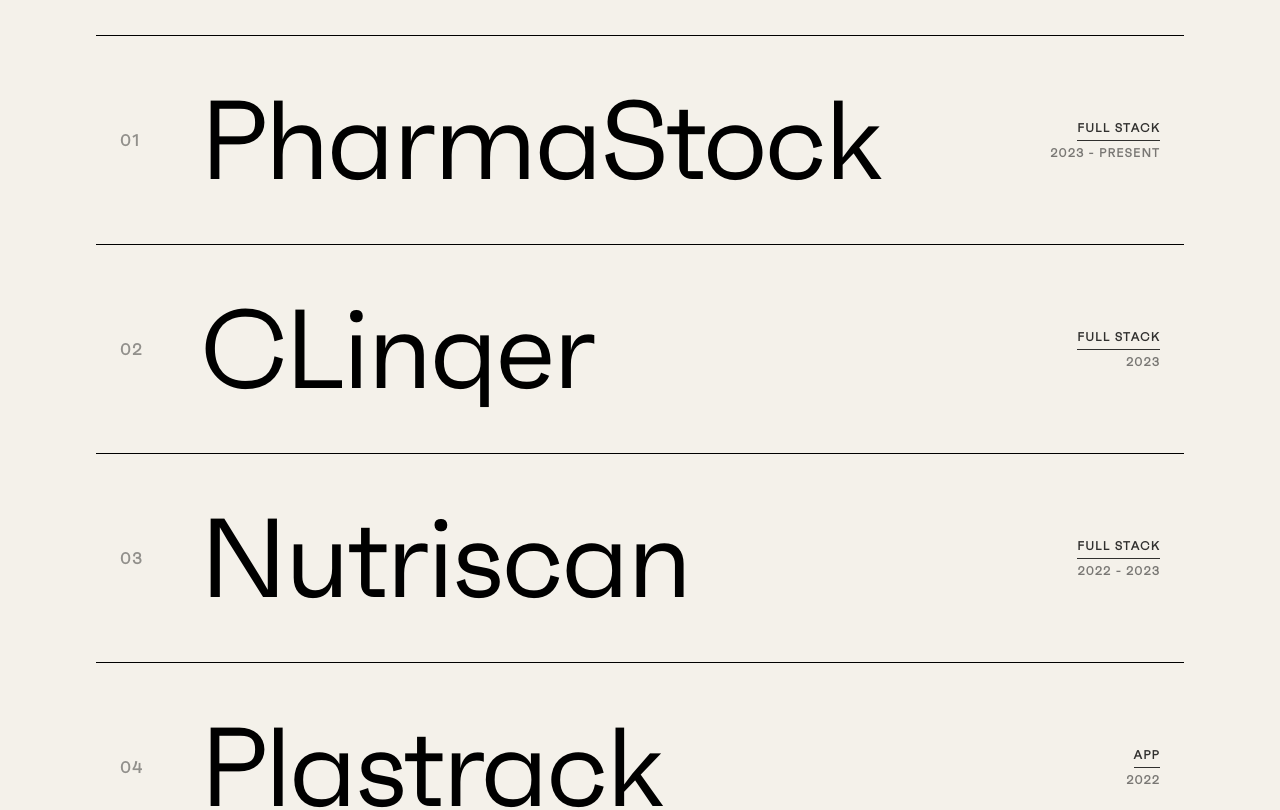
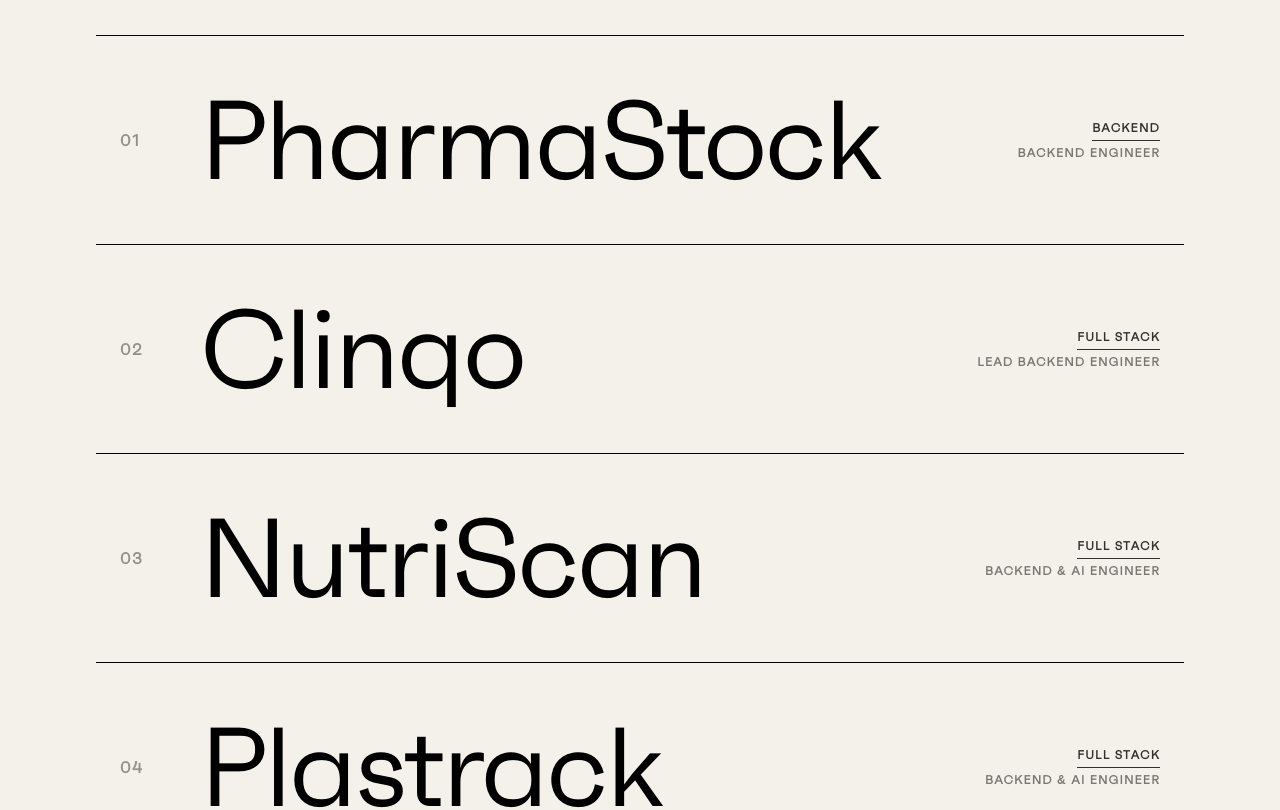
Before and after one commit to swaindhruti/dev-portfolio, a Next.js app: page /work in a window 1280 px wide. Shown: the part 300-1110 px from the top of the page. Built offline with nearby package versions, Linux system fonts and the light colour scheme.

Commit message:
feat(data): updated with latest data

```diff
--- a/app/blogs/layout.tsx
+++ b/app/blogs/layout.tsx
@@ -2,7 +2,7 @@
 
 export const metadata: Metadata = {
   title: "Blogs",
-  description: "Notes and writing by Dhrutinandan Swain on software engineering, backend systems and web3, published on Medium.",
+  description: "Notes and writing by Dhrutinandan Swain on software engineering, backend systems and web3, published on Medium and X.",
   alternates: { canonical: "/blogs" },
 };
 
--- a/app/blogs/page.tsx
+++ b/app/blogs/page.tsx
@@ -4,6 +4,12 @@
 import gsap from "gsap";
 
 const blogs = [
+  {
+    title: "Transactions 101",
+    date: "13 AUG 2026",
+    category: "THREAD",
+    link: "https://x.com/D_SwainX/status/2087841732171829466"
+  },
   {
     title: "Blockchain 101",
     date: "2 JUNE 2025",
--- a/app/work/[slug]/page.tsx
+++ b/app/work/[slug]/page.tsx
@@ -41,16 +41,17 @@
   if (!nav) notFound();
   const { project, index } = nav;
 
+  const codeRepository = project.links.find((link) => link.label === "GitHub" || link.label === "GitLab")?.url;
+
   const jsonLd = {
     "@context": "https://schema.org",
     "@type": "CreativeWork",
     name: project.title,
     description: project.description,
     author: { "@type": "Person", name: "Dhrutinandan Swain", url: "https://dhrutinandan.space" },
-    codeRepository: project.codeLink,
+    ...(codeRepository ? { codeRepository } : {}),
     url: `https://dhrutinandan.space/work/${project.id}`,
     keywords: project.techStack.join(", "),
-    dateCreated: project.timeline,
   };
 
   return (
--- a/app/work/layout.tsx
+++ b/app/work/layout.tsx
@@ -2,7 +2,7 @@
 
 export const metadata: Metadata = {
   title: "Work",
-  description: "Selected full-stack, AI and platform engineering projects by Dhrutinandan Swain, including PharmaStock, CLinqer, Nutriscan, Plastrack and D2A Studio.",
+  description: "Selected backend, AI and full-stack engineering projects by Dhrutinandan Swain, including PharmaStock, Clinqo, NutriScan and Plastrack.",
   alternates: { canonical: "/work" },
 };
 
--- a/app/work/page.tsx
+++ b/app/work/page.tsx
@@ -68,7 +68,7 @@
 
             <div className="flex flex-row md:flex-col justify-between md:items-end md:w-1/4 mt-6 md:mt-0 font-faktum font-bold tracking-widest text-[10px] lg:text-xs uppercase">
               <span className="opacity-80 mb-1 border-b border-current pb-1">{project.category}</span>
-              <span className="opacity-50">{project.timeline}</span>
+              <span className="opacity-50">{project.role}</span>
             </div>
 
           </Link>
--- a/components/Career.tsx
+++ b/components/Career.tsx
@@ -6,25 +6,19 @@
 
 const careerData = [
   {
-    role: "Founder",
-    company: "D2A Studio",
+    role: "Lead Backend Engineer",
+    company: "Clinqo",
     date: "JAN 2026 - PRESENT",
-    logo: "D2A",
+    logo: "CLINQO",
   },
   {
-    role: "Backend Engineer",
-    company: "N6T Tech",
-    date: "FEB 2026 - PRESENT",
-    logo: "N6T",
-  },
-  {
-    role: "Software Engineer",
+    role: "Frontend Engineer",
     company: "Scogo AI",
     date: "AUG 2025 - NOV 2025",
     logo: "SCOGO",
   },
   {
-    role: "Full Stack Intern",
+    role: "Full Stack Engineer",
     company: "GoUnplan",
     date: "MAY 2025 - AUG 2025",
     logo: "GOUNPLAN",
--- a/data/projects.ts
+++ b/data/projects.ts
@@ -1,120 +1,66 @@
 export interface Project {
   id: string;
-  num: string;
   title: string;
-  category: "FULL STACK" | "APP" | "PLATFORM";
+  category: "Backend" | "Full Stack";
   tagline: string;
   description: string;
-  fullOverview: string;
-  keyFeatures: string[];
-  timeline: string;
   role: string;
   techStack: string[];
-  codeLink: string;
-  demoLink: string;
+  links: { label: string; url: string }[];
 }
 
 export const PROJECTS: Project[] = [
   {
     id: "pharmastock",
-    num: "01",
     title: "PharmaStock",
-    category: "FULL STACK",
-    tagline: "Pharmacy Inventory & Batch Expiration Engine",
-    description: "A robust full-stack inventory management solution built for pharmacy workflows, featuring real-time batch expiration alerts, automated re-order triggers, and multi-tenant database isolation.",
-    fullOverview: "PharmaStock was engineered to solve high-stakes pharmacy inventory bottlenecks. It processes live stock movements, automatically calculates batch expiration risk scores, and triggers instant supplier re-orders via automated background queues. Built with Next.js 15, PostgreSQL, and Redis cache for sub-10ms query responses.",
-    keyFeatures: [
-      "Real-time batch expiration risk matrix & automated alerts",
-      "Multi-tenant database isolation for multi-branch pharmacies",
-      "Supplier automated re-order queue & PDF invoice generator",
-      "Role-based access control (Pharmacists, Admins, Audit Auditors)"
+    category: "Backend",
+    tagline: "B2B Pharmaceutical Stock Discovery Platform",
+    description: "B2B pharmaceutical stock management platform connecting stockists and retailers - stockists upload inventory files, the system processes them into a searchable catalog so retailers can instantly find which distributors carry the medicines they need.",
+    role: "Backend Engineer",
+    techStack: ["Go", "Echo", "PostgreSQL", "pgvector", "Nginx", "Worker Pools"],
+    links: [
+      { label: "Case Study", url: "https://swaindhruti.github.io/project-case-studies/projects/pharmastock.html" },
+      { label: "GitHub", url: "https://github.com/swaindhruti/pharmastock-backend" },
     ],
-    timeline: "2023 - PRESENT",
-    role: "Lead Full Stack Architect",
-    techStack: ["Next.js 15", "Node.js", "PostgreSQL", "Prisma", "Tailwind CSS", "Redis"],
-    codeLink: "https://github.com/swaindhruti",
-    demoLink: "https://github.com/swaindhruti",
   },
   {
-    id: "clinqer",
-    num: "02",
-    title: "CLinqer",
-    category: "FULL STACK",
-    tagline: "Automated Technical Pipeline & Field Analytics",
-    description: "An innovative full-stack platform designed to streamline automated technical workflows, featuring distributed microservice processing, real-time WebSocket telemetry, and visual analytics.",
-    fullOverview: "CLinqer bridges field data collection with cloud analytics pipelines. Field engineers record live technical metrics that stream directly into microservices workers for automated anomaly detection and visualization.",
-    keyFeatures: [
-      "Distributed microservices worker queue processing",
-      "Real-time WebSocket telemetry charts and threshold alerts",
-      "Automated field inspection report generator",
-      "Role-based team workspaces with live co-editing"
+    id: "clinqo",
+    title: "Clinqo",
+    category: "Full Stack",
+    tagline: "Event-Driven Hospital Management System",
+    description: "Scalable, event-driven Hospital Management System automating clinic workflows, WhatsApp communications, idempotent webhooks, and distributed BullMQ job processing for real-time patient care coordination.",
+    role: "Lead Backend Engineer",
+    techStack: ["Python", "Django", "Next.js", "PostgreSQL", "Redis", "BullMQ", "Groq", "WhatsApp API"],
+    links: [
+      { label: "Case Study", url: "https://swaindhruti.github.io/project-case-studies/projects/clinqo.html" },
     ],
-    timeline: "2023",
-    role: "Full Stack Engineer",
-    techStack: ["React", "Express", "MongoDB", "Python", "WebSockets", "Docker"],
-    codeLink: "https://github.com/swaindhruti",
-    demoLink: "https://github.com/swaindhruti",
   },
   {
     id: "nutriscan",
-    num: "03",
-    title: "Nutriscan",
-    category: "FULL STACK",
-    tagline: "AI Computer Vision Nutritional Scanner",
-    description: "A modern full-stack mobile application integrating AI computer vision to scan food ingredients in real time, generate health scores, and deliver instant dietary allergen alerts.",
-    fullOverview: "Nutriscan leverages on-device TensorFlow models to instantly OCR ingredient labels on product packaging, cross-referencing them with user allergy profiles and dietary goals to deliver instant warning alerts.",
-    keyFeatures: [
-      "On-device AI optical character recognition (OCR)",
-      "Instant allergen & additive warning alert system",
-      "Personalized macro-nutrient scoring algorithm",
-      "Offline ingredient database lookup"
+    title: "NutriScan",
+    category: "Full Stack",
+    tagline: "AI-Powered Nutrition Analysis Platform",
+    description: "AI-powered nutrition analysis platform enabling barcode scanning, personalized health scoring, and Gemini-driven diet recommendations - built at Hack4Bengal Season 4 with real-time OpenFoodFacts integration and Hindi TTS accessibility. A collaborative team build (3 contributors), not a solo project.",
+    role: "Backend & AI Engineer",
+    techStack: ["Go", "Gin", "MongoDB", "Next.js", "TypeScript", "Gemini AI", "TailwindCSS"],
+    links: [
+      { label: "GitHub", url: "https://github.com/ayussh-2/project-amobagan" },
+      { label: "Demo Video", url: "https://youtu.be/WaJyNxkrd2o?si=hH_qeVmHhCybqtSZ" },
     ],
-    timeline: "2022 - 2023",
-    role: "Mobile & AI Developer",
-    techStack: ["React Native", "Firebase", "TensorFlow.js", "Python", "FastAPI"],
-    codeLink: "https://github.com/swaindhruti",
-    demoLink: "https://github.com/swaindhruti",
   },
   {
     id: "plastrack",
-    num: "04",
     title: "Plastrack",
-    category: "APP",
-    tagline: "Geospatial Asset Tracking & Offline Sync",
-    description: "A powerful cross-platform application created to optimize tracking workflows, featuring real-time GPS asset location, offline sync capabilities, and interactive map overlays.",
-    fullOverview: "Plastrack provides field personnel with real-time geospatial asset tracking. It operates flawlessly in remote low-connectivity areas by buffering location logs locally in SQLite before performing background delta syncs with cloud endpoints.",
-    keyFeatures: [
-      "Real-time GPS coordinate logging & map polyline trails",
-      "Offline-first SQLite local database with automatic sync",
-      "Custom vector map overlays & geofencing alerts",
-      "Low-power background location tracking service"
+    category: "Full Stack",
+    tagline: "AI Waste Classification & Mapping Platform",
+    description: "AI-powered waste management platform using computer vision to identify and classify waste, suggest sustainable disposal methods, and map waste hotspots for municipalities - with gamified community engagement across web and mobile.",
+    role: "Backend & AI Engineer",
+    techStack: ["Node.js", "Express", "PostgreSQL", "Prisma", "Nuxt.js", "Flutter", "Google Cloud Vision", "Gemini AI", "GCP Cloud Run"],
+    links: [
+      { label: "GitLab", url: "https://gitlab.com/dhrut.24.swain/waste-2-way" },
+      { label: "Demo", url: "https://waste-2-way.vercel.app" },
     ],
-    timeline: "2022",
-    role: "App Engineer",
-    techStack: ["Flutter", "Dart", "Firebase", "Google Maps API", "SQLite"],
-    codeLink: "https://github.com/swaindhruti",
-    demoLink: "https://github.com/swaindhruti",
   },
-  {
-    id: "d2a-studio",
-    num: "05",
-    title: "D2A Studio",
-    category: "PLATFORM",
-    tagline: "3D Asset Management & Collaboration Studio",
-    description: "A comprehensive studio platform designed for managing digital assets, featuring web-based 3D asset previewing, versioned file collaboration, and automated rendering queues.",
-    fullOverview: "D2A Studio streamlines 3D artist workflows by providing in-browser WebGL model previewing, versioned asset hosting, and automated cloud rendering job distribution.",
-    keyFeatures: [
-      "In-browser WebGL 3D model viewport & lighting controls",
-      "Versioned digital asset management with diff history",
-      "Automated cloud render task queue & notification hooks",
-      "Client feedback pinning on 3D mesh surfaces"
-    ],
-    timeline: "2021",
-    role: "Frontend & Platform Engineer",
-    techStack: ["Vue.js", "Ruby on Rails", "AWS S3", "Three.js", "PostgreSQL"],
-    codeLink: "https://github.com/swaindhruti",
-    demoLink: "https://github.com/swaindhruti",
-  }
 ];
 
 export function getProjectNav(slug: string) {
```
Also changed, not shown: components/ProjectModal.tsx (+18 -9 lines).
